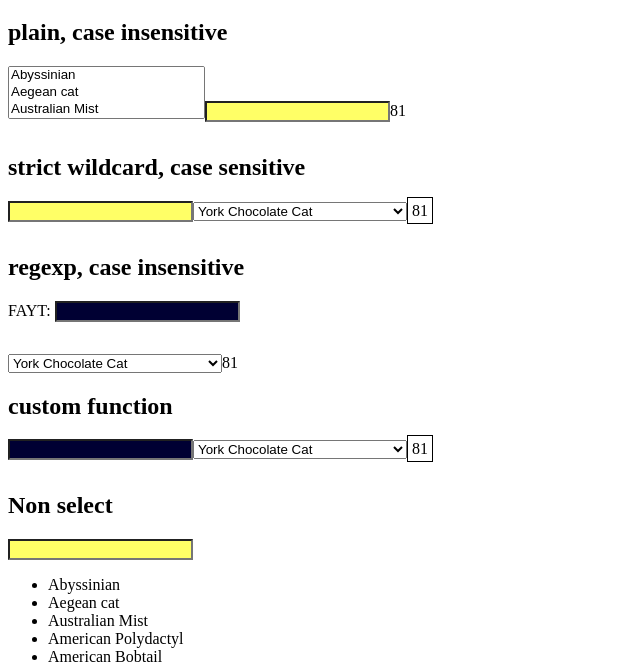
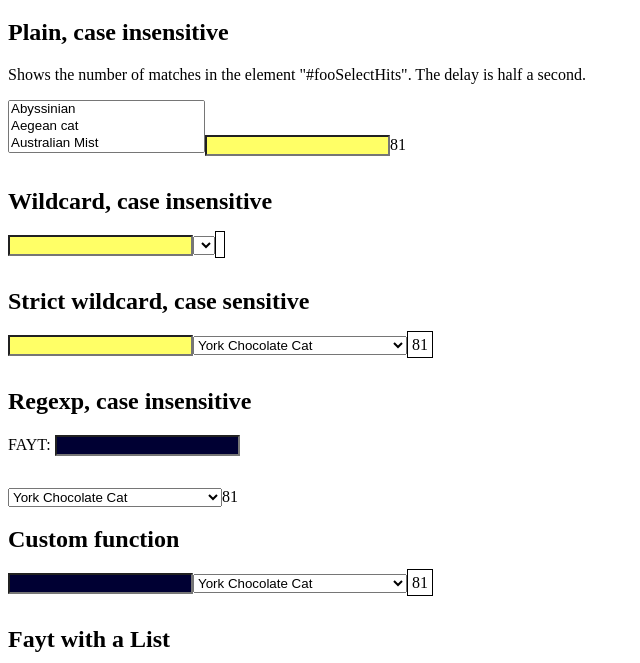
Before and after one commit to h34tnet/jQuery.fn.faytFilter, a plain HTML site: page index.html in a window 1280 px wide. Shown: the part 61-724 px from the top of the page, without its empty margins (0-640 px from the left). Drawn offline with nearby package versions, Linux system fonts and the light colour scheme.

Commit message:
updated documentation and examples

```diff
--- a/index.html
+++ b/index.html
@@ -18,67 +18,94 @@
                 $(this).append('<option>' + testList[i] + '</option>');
         });
 
-        // add test data
-        $('UL').each(function () {
+        $('#fooul').each(function () {
             for (var i=0; i<testList.length; i++)
                 $(this).append('<li>' + testList[i] + '</li>');
         });
 
+        $('#bardiv').each(function () {
+            for (var i=0; i<testList.length; i++)
+                $(this).append('<span><a href="#cat' + i + '">' + testList[i] + '</a> </span>');
+        });
+
         // init filters
 
+        // shows the number of matches in the element "#fooSelectHits"
+        // the delay is half a second
         $('#fooselect').faytFilter({
             showMatches: '#fooSelectHits',
-            delay: 500
+            delay:       500
 
         });
 
-        $('#barselect').faytFilter({
-            insert: 'before',
-            method: 'strictwildcard',
+        // the "wildcard" mode supports "*" (0-n chars) and
+        // "?" (exactly 1 char) as placeholders.
+        $('#wcSelect').faytFilter({
+            insert:        'before',
+            method:        'wildcard',
             caseSensitive: true,
-            showMatches: $('#barSelectHits')
+            showMatches:   $('#wcSelect')
         });
 
-        $('#gooselect').faytFilter({
-            insert: $('#gooSelector'),
+        // inserts the fayt text field before the element. also, it does
+        // strict, case sensitive wildcard matching, meaning fayt text
+        // begins with the first char of the elements text (instead of
+        // anywhere in the elements text).
+        // the "wildcard" mode supports "*" (0-n chars) and
+        // "?" (exactly 1 char) as placeholders.
+        $('#strictwildcardSelect').faytFilter({
+            insert:        'before',
+            method:        'strictwildcard',
+            caseSensitive: true,
+            showMatches:   $('#strictwildcardSelectMatchCount')
+        });
+
+
+        // the regexp method allows filtering by regular expressions
+        // also, showMatches is a function now, so the user can control
+        // where and how the match count is displayed
+        // additionally, the fayt text element is appended to the
+        // "#regexpSelectFaytContainer" element, which can be anywhere
+        // on the page.
+        $('#regexpSelect').faytFilter({
+            insert: $('#regexpSelectFaytContainer'),
             method: 'regexp',
             showMatches: function (count) {
-                $('#gooSelectHits').html(count == 0 ? 'keine Treffer' : count);
+                $('#regexpSelectMatchCount').html(count == 0 ? 'no matches found' : count);
             },
             cssClass: 'faytFilter2'
         });
 
-        $('#garselect').faytFilter({
-            insert: 'before',
+        // custom select takes an user profided function for comparing
+        // in this demo, the beginnings of the words are matched
+        // note that case sensitivity must be dealt with in the function
+        // also, showMatches is only a string, so faytFilter does the matching for you
+        $('#customSelect').faytFilter({
+            insert:         'before',
+            caseSensitive : false,
 
             method: function (filter, opts) {
                 filter = opts.caseSensitive ? filter : filter.toLowerCase();
+
                 return function (text) {
-                    var ttc = opts.caseSensitive ? text : text.toLowerCase();
-                    return ttc.substr(0, filter.length) == filter;
+                    return (opts.caseSensitive ? text : text.toLowerCase()).substr(0, filter.length) == filter;
                 }
             },
 
-            showMatches: function (count) {
-                $('#garSelectHits').html(count == 0 ? 'keine Treffer' : count);
-            },
-            cssClass: 'faytFilter2',
-            delay: 1000
+            showMatches: '#customSelectMatchCount',
+            cssClass:    'faytFilter2',
+            delay:       1000
         });
 
+        // the filter also works with lists (UL, OL) and LIs ...
         $('#fooul').faytFilter({
             insert: 'before',
+            method: 'wildcard',
+            delay:  1000
+        });
 
-            method: function (filter, opts) {
-                filter = opts.caseSensitive ? filter : filter.toLowerCase();
-                return function (text) {
-                    var ttc = opts.caseSensitive ? text : text.toLowerCase();
-                    return ttc.substr(0, filter.length) == filter;
-                }
-            },
-
-            delay: 1000
-        });
+        // ... or a DIV as container and SPANs as elements
+        $('#bardiv').faytFilter();
 
     });
 </script>
@@ -102,22 +129,29 @@ DIV {
 <body>
 <h1>jQuery.faytFilter</h1>
 
-<h2>plain, case insensitive</h2>
+<h2>Plain, case insensitive</h2>
+<p>Shows the number of matches in the element "#fooSelectHits". The delay is half a second.</p>
 <div><select id="fooselect" size="3"></select><span id="fooSelectHits"></span></div>
 
-<h2>strict wildcard, case sensitive</h2>
-<div><select id="barselect"></select><span id="barSelectHits" style="border: 1px solid black; padding: 4px;"></span></div>
+<h2>Wildcard, case insensitive</h2>
+<div><select id="wcSelect"></select><span id="wcSelectHits" style="border: 1px solid black; padding: 4px;"></span></div>
 
-<h2>regexp, case insensitive</h2>
-<div id="gooSelector">FAYT: </div>
-<div><select id="gooselect"></select><span id="gooSelectHits">none yet</span>
+<h2>Strict wildcard, case sensitive</h2>
+<div><select id="strictwildcardSelect"></select><span id="strictwildcardSelectMatchCount" style="border: 1px solid black; padding: 4px;"></span></div>
 
-<h2>custom function</h2>
-<div><select id="garselect"></select><span id="garSelectHits" style="border: 1px solid black; padding: 4px;"></span></div>
+<h2>Regexp, case insensitive</h2>
+<div id="regexpSelectFaytContainer">FAYT: </div>
+<div><select id="regexpSelect"></select><span id="regexpSelectMatchCount">none yet</span>
 
-<h2>Non select</h2>
+<h2>Custom function</h2>
+<div><select id="customSelect"></select><span id="customSelectMatchCount" style="border: 1px solid black; padding: 4px;"></span></div>
+
+<h2>Fayt with a List</h2>
 <ul id="fooul">
 </ul>
 
+<h2>Fayt with a DIV</h2>
+<div id="bardiv"></div>
+
 </body>
 </html>
```
Also changed, not shown: 1 other file.
